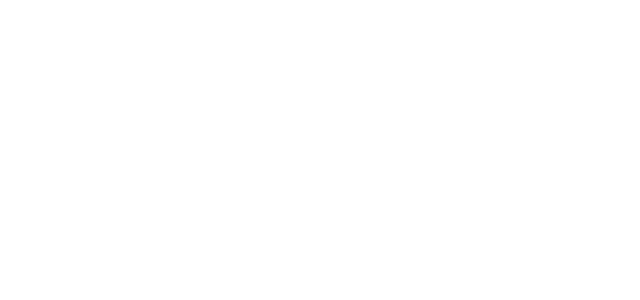
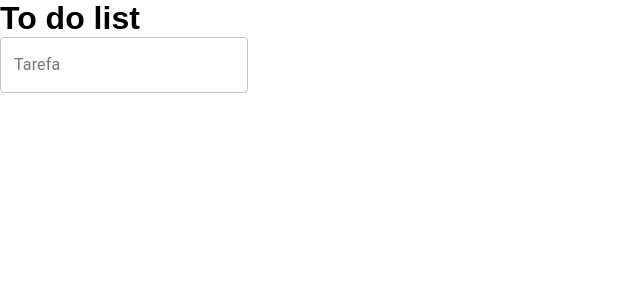
Before and after one commit to luizlopes12/Todo_list, a React (Create React App) app: page / in a window 1280 px wide. Shown: the top 300 px of the page, without its empty margins (0-640 px from the left). Built offline with nearby package versions, Linux system fonts and the light colour scheme.

Commit message:
Global style

```diff
--- a/package.json
+++ b/package.json
@@ -3,6 +3,10 @@
   "version": "0.1.0",
   "private": true,
   "dependencies": {
+    "@emotion/react": "^11.8.1",
+    "@emotion/styled": "^11.8.1",
+    "@material-ui/core": "^4.12.3",
+    "@mui/material": "^5.4.3",
     "@testing-library/jest-dom": "^5.16.2",
     "@testing-library/react": "^12.1.3",
     "@testing-library/user-event": "^13.5.0",
--- a/src/App.js
+++ b/src/App.js
@@ -1,9 +1,12 @@
-
+import Main from './components/Main'
+import {GlobalStyle} from './global/GlobalStyle';
 function App() {
+  console.log('opa');
   return (
-    <div className="App">
-
-    </div>
+    <>
+      <GlobalStyle/>
+      <Main/>
+    </>
   );
 }
 
--- /dev/null
+++ b/src/components/Main/index.jsx
@@ -0,0 +1,14 @@
+import React,{useState, useEffect} from 'react'
+import TextField from '@material-ui/core/TextField';
+const Main = () => {
+  return (
+    <>
+    <h1>To do list</h1>
+    <form action="#">
+        <TextField id="outlined-basic" label="Tarefa" variant="outlined" />
+    </form>
+    </>
+  )
+}
+
+export default Main
--- /dev/null
+++ b/src/global/GlobalStyle.js
@@ -0,0 +1,11 @@
+import { createGlobalStyle } from "styled-components";
+
+export const GlobalStyle = createGlobalStyle`
+    *, body{
+        margin: 0;
+        padding: 0;
+        outline: 0;
+        box-sizing: border-box;
+        font-family: sans-serif;
+    }
+`;
```
Also changed, not shown: src/components/Main/style.js (added), 2 other files (tests, documents, lock files or other folders).
